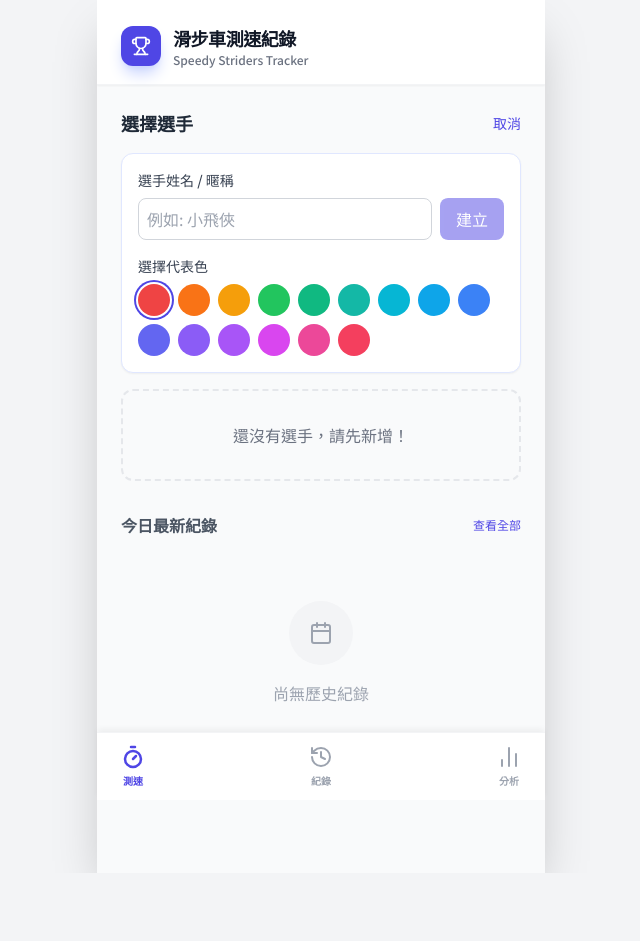
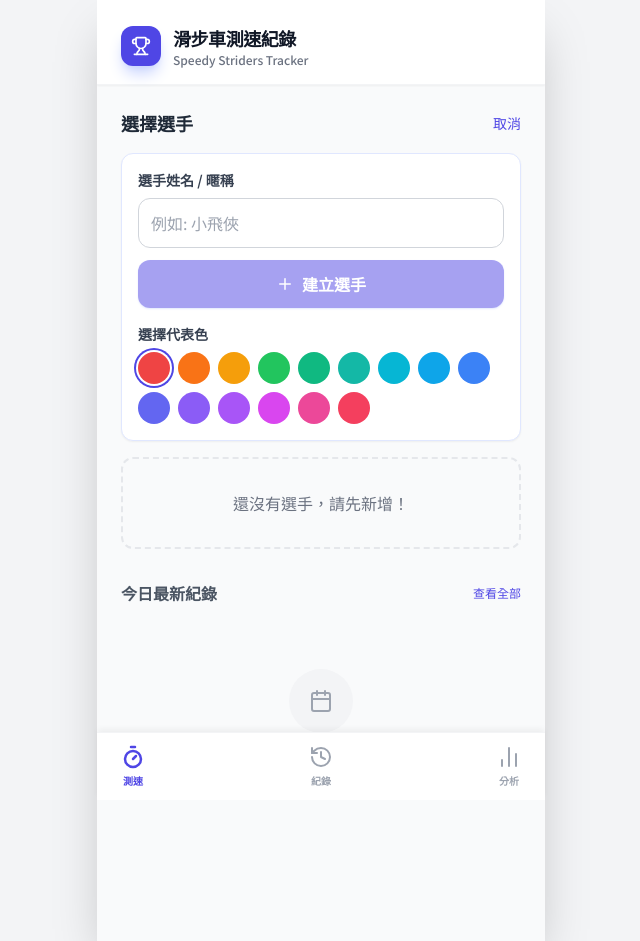
Before and after one commit to badbadted/Sipangzi001, a React (Vite) app: page / in a window 1280 px wide. Both pictures are taken after a click on the button "新增選手". Shown: the whole page, without its empty margins (319-959 px from the left). Before the commit the page ends 873 px from the top, so only its background shows below. Built offline with nearby package versions, Linux system fonts and the light colour scheme.

Commit message:
Initial commit

```diff
--- a/components/RacerList.tsx
+++ b/components/RacerList.tsx
@@ -45,24 +45,25 @@ const RacerList: React.FC<RacerListProps> = ({
 
       {isAdding && (
         <div className="bg-white p-4 rounded-xl shadow-sm mb-4 border border-indigo-100 animate-fade-in-down">
-          <label className="block text-sm font-medium text-gray-700 mb-2">選手姓名 / 暱稱</label>
-          <div className="flex gap-2 mb-4">
+          <label className="block text-sm font-bold text-gray-700 mb-2">選手姓名 / 暱稱</label>
+          <div className="flex flex-col gap-3 mb-4">
             <input
               type="text"
               value={newName}
               onChange={(e) => setNewName(e.target.value)}
               placeholder="例如: 小飛俠"
-              className="flex-1 p-2 border border-gray-300 rounded-lg focus:ring-2 focus:ring-indigo-500 focus:outline-none"
+              className="w-full p-3 border border-gray-300 rounded-xl focus:ring-2 focus:ring-indigo-500 focus:outline-none text-gray-800"
             />
             <button
               onClick={handleAdd}
               disabled={!newName.trim()}
-              className="bg-indigo-600 text-white px-4 py-2 rounded-lg font-medium disabled:opacity-50 hover:bg-indigo-700 transition-colors"
+              className="w-full bg-indigo-600 text-white px-4 py-3 rounded-xl font-bold disabled:opacity-50 hover:bg-indigo-700 transition-colors flex items-center justify-center gap-2 shadow-sm shadow-indigo-200"
             >
-              建立
+              <Plus size={18} />
+              建立選手
             </button>
           </div>
-          <label className="block text-sm font-medium text-gray-700 mb-2">選擇代表色</label>
+          <label className="block text-sm font-bold text-gray-700 mb-2">選擇代表色</label>
           <div className="flex flex-wrap gap-2">
             {AVATAR_COLORS.map(color => (
               <button
```
